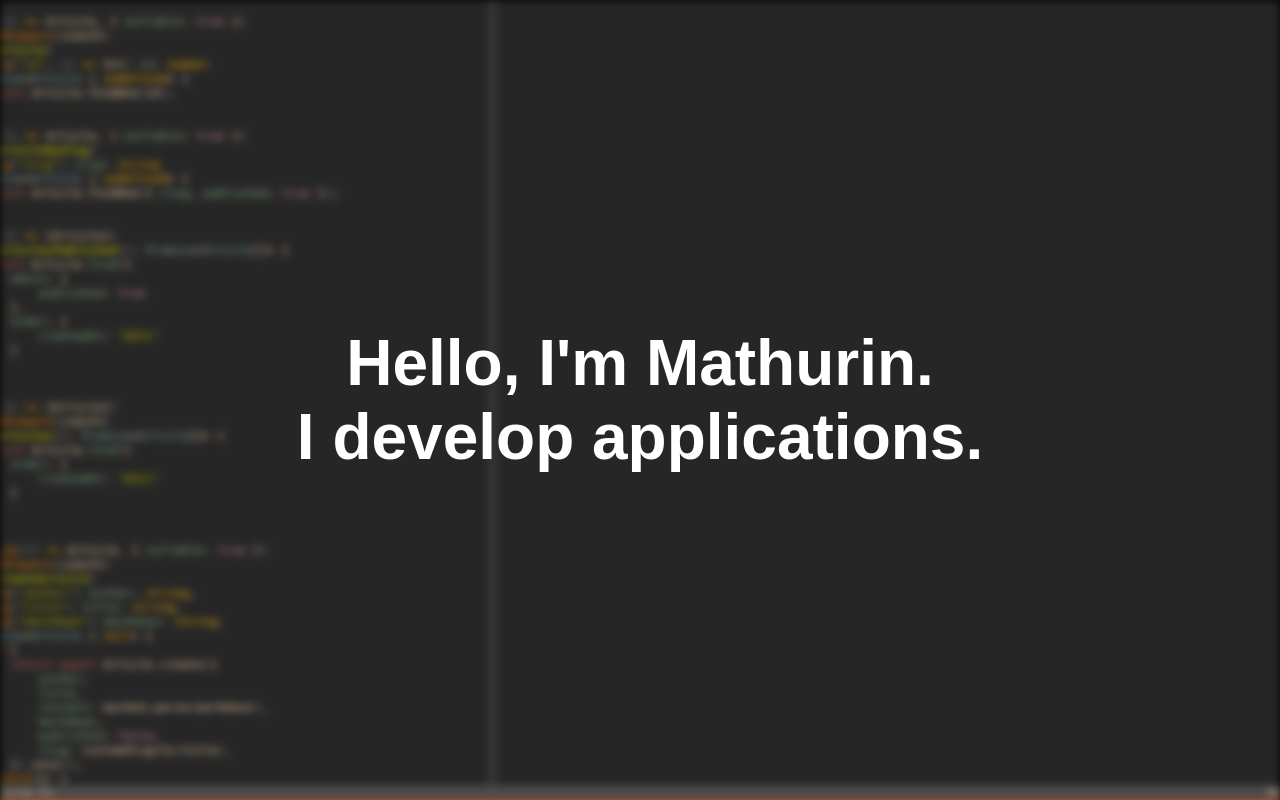
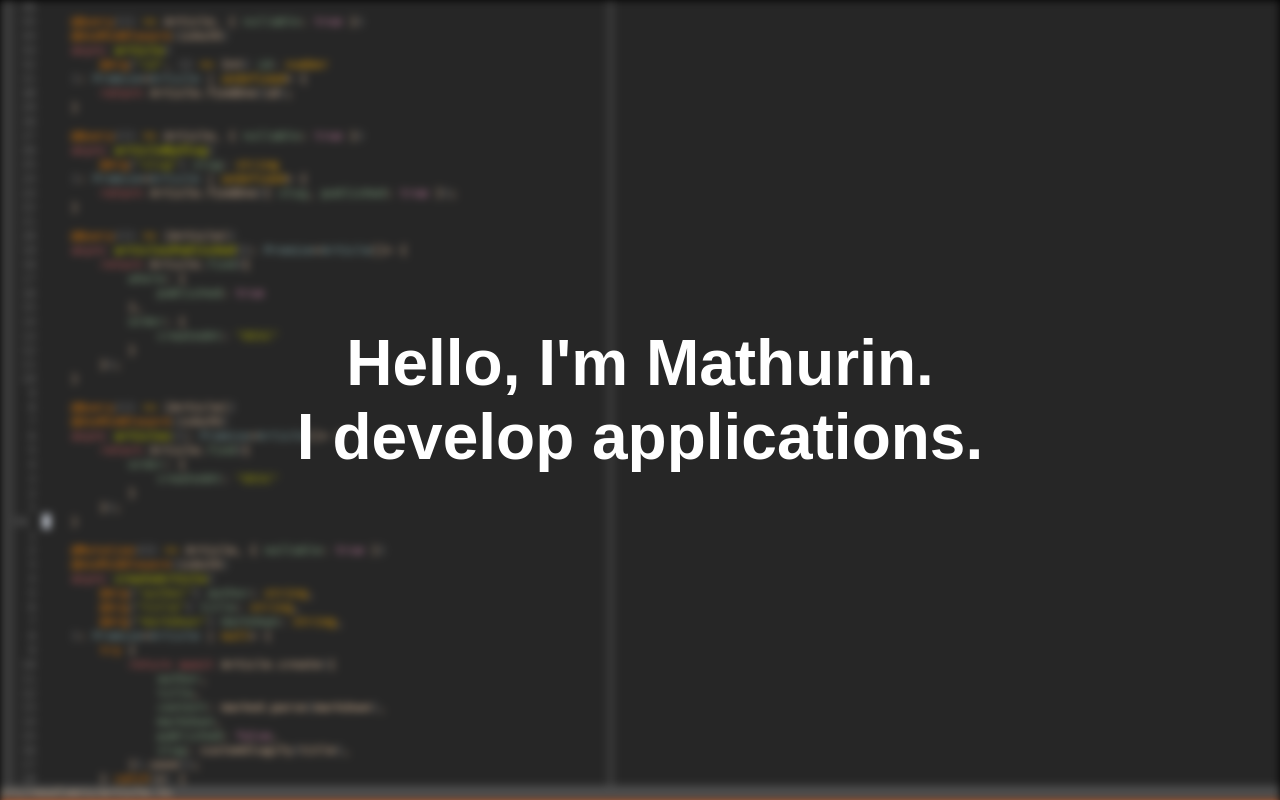
Before and after one commit to mDeram/portfolio, a React (Create React App) app: page / in a window 1280 px wide. Built offline with nearby package versions, Linux system fonts and the light colour scheme.

Commit message:
fix(style): background images display properly on all screen size

```diff
--- a/src/components/Presentation.jsx
+++ b/src/components/Presentation.jsx
@@ -1,7 +1,7 @@
 function Presentation() {
     return (
         <div className="project">
-            <div className="background" style={{ backgroundImage: `url(${process.env.PUBLIC_URL}/img/presentation.png)` }}></div>
+            <div className="background bgLeft" style={{ backgroundImage: `url(${process.env.PUBLIC_URL}/img/presentation.png)` }}></div>
             <div className="presentation">
                 <h1>Hello, I'm Mathurin.<br />
                 I develop applications.</h1>
--- a/src/css/presentation.css
+++ b/src/css/presentation.css
@@ -11,3 +11,7 @@
     position: absolute;
     font-size: 2rem;
 }
+
+.bgLeft {
+    background-position: left top;
+}
--- a/src/css/project.css
+++ b/src/css/project.css
@@ -44,3 +44,7 @@
 .content .demo-container {
 
 }
+
+.background {
+    background-position: center top;
+}
```
